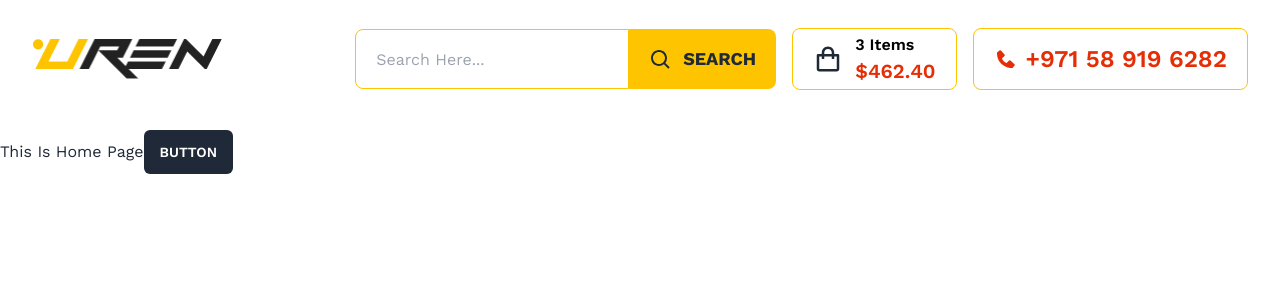
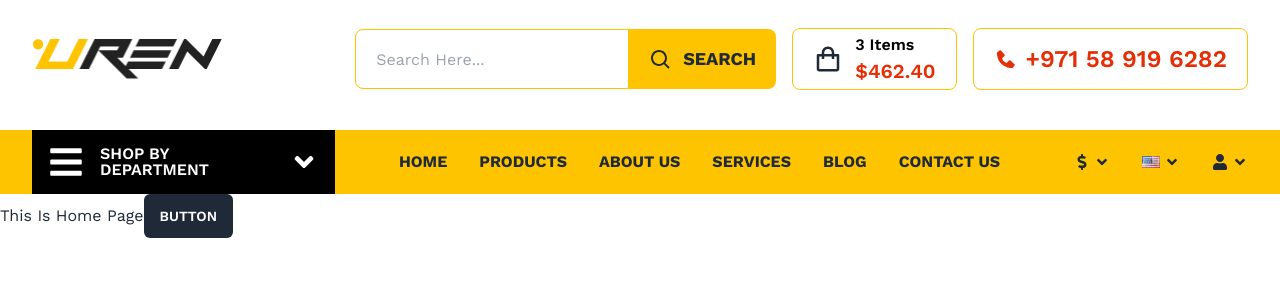
Before and after one commit to shahjalalhazari/Uren-Car-Accessories-Shop, a Next.js app: page / in a window 1280 px wide. Shown: the top 300 px of the page. Built offline with nearby package versions, Linux system fonts and the light colour scheme.

Commit message:
Bottom Navbar added.

```diff
--- /dev/null
+++ b/src/components/shared/Navbar/BottomNavbar.jsx
@@ -0,0 +1,147 @@
+"use client"
+import Image from "next/image";
+import Link from "next/link";
+import { FaBars, FaAngleDown, FaDollarSign, FaUser } from "react-icons/fa";
+
+const BottomNavbar = ({ navItems }) => {
+
+  return (
+    <div className="btm-nav-bg">
+      {/* Category Menu  */}
+      <div className="flex items-center gap-x-16">
+        <div className="relative group dropdown">
+          <div className="category-list-heading">
+            <FaBars className="text-4xl" />
+            <h2 className="category-list-heading-text">
+              <span>Shop By</span>
+              <br />
+              <span>Department</span>
+            </h2>
+            <FaAngleDown className="text-3xl" />
+          </div>
+
+          {/* Category List */}
+          <div className={`category-list`}>
+            <ul className="p-4 font-medium category-list-menu">
+              {categories.map((item) => (
+                <Link className="" key={item.title} href={item.path}>
+                  <li className="dropdown-list-item">{item.title}</li>
+                </Link>
+              ))}
+            </ul>
+          </div>
+        </div>
+
+        {/* Main Navigation */}
+        <div className="flex gap-8">
+          {navItems.map((item) => (
+            <Link
+              className="font-bold uppercase hover:text-secondary"
+              key={item.path}
+              href={item.path}
+            >
+              {item.title}
+            </Link>
+          ))}
+        </div>
+      </div>
+
+      {/* Navbar right part */}
+      <div className="flex items-center gap-x-8">
+        {/* Currency Dropdown */}
+        <div className="relative group dropdown">
+          <button className="flex gap-x-1 hover:cursor-pointer">
+            <FaDollarSign /> <FaAngleDown />
+          </button>
+          <ul className="dropdown-list">
+            <Link href="">
+              <li className="dropdown-list-item">$ US Dollar</li>
+            </Link>
+            <Link href="">
+              <li className="dropdown-list-item">£ Pound Sterling</li>
+            </Link>
+            <Link href="">
+              <li className="dropdown-list-item">€ EUR</li>
+            </Link>
+          </ul>
+        </div>
+
+        {/* Language Dropdown  */}
+        <div className="relative group dropdown">
+          <button className="flex items-center gap-x-1 hover:cursor-pointer">
+            <Image
+              src="/images/menu/icon/1.jpg"
+              width="18"
+              height="15"
+              alt="English"
+            />{" "}
+            <FaAngleDown />
+          </button>
+          <ul className="dropdown-list">
+            <li className="dropdown-list-item flex gap-x-2 hover:cursor-pointer">
+              <Image
+                src="/images/menu/icon/1.jpg"
+                width="20"
+                height="12"
+                alt="English"
+              />{" "}
+              English
+            </li>
+            <li className="dropdown-list-item flex gap-x-2 hover:cursor-pointer">
+              <Image
+                src="/images/menu/icon/2.jpg"
+                width="20"
+                height="12"
+                alt="English"
+              />{" "}
+              Français
+            </li>
+          </ul>
+        </div>
+
+        {/* User's Account */}
+        <div className="relative group dropdown">
+          <button className="flex items-center gap-x-1 hover:cursor-pointer">
+            <FaUser /> <FaAngleDown />
+          </button>
+          <ul className={"dropdown-list"}>
+            {/* REPLACE */}
+            <Link href="user/profile">
+              <li className="dropdown-list-item">Profile</li>
+            </Link>
+            {/* REPLACE */}
+            <Link href="user/logout">
+              <li className="dropdown-list-item">Logout</li>
+            </Link>
+          </ul>
+        </div>
+      </div>
+    </div>
+  );
+};
+
+export default BottomNavbar;
+
+
+const categories = [
+  {
+    title: "Tires",
+    path: "/",
+  },
+  {
+    title: "Spare Parts",
+    path: "/",
+  },
+  {
+    title: "Bumpers",
+    path: "/",
+  },
+  {
+    title: "Lights",
+    path: "/",
+  },
+  {
+    title: "Suspensions",
+    path: "/",
+  },
+];
--- a/src/components/shared/Navbar/Navbar.jsx
+++ b/src/components/shared/Navbar/Navbar.jsx
@@ -1,13 +1,43 @@
-import "./navbar.css"
-import TopNavbar from './TopNavbar';
+import BottomNavbar from "./BottomNavbar";
+import "./navbar.css";
+import TopNavbar from "./TopNavbar";
 
 const Navbar = () => {
-    return (
-        <div>
-            {/* Top Navbar */}
-            <TopNavbar/>
-        </div>
-    );
+  return (
+    <div>
+      {/* Top Navbar */}
+      <TopNavbar />
+      {/* Bottom Navbar */}
+      <BottomNavbar navItems={navItems} />
+    </div>
+  );
 };
 
 export default Navbar;
+
+const navItems = [
+  {
+    title: "HOME",
+    path: "/",
+  },
+  {
+    title: "Products",
+    path: "/shop/products",
+  },
+  {
+    title: "ABOUT US",
+    path: "/about",
+  },
+  {
+    title: "SERVICES",
+    path: "/services",
+  },
+  {
+    title: "BLOG",
+    path: "/blog",
+  },
+  {
+    title: "CONTACT US",
+    path: "/contact",
+  },
+];
--- a/src/components/shared/Navbar/TopNavbar.jsx
+++ b/src/components/shared/Navbar/TopNavbar.jsx
@@ -15,6 +15,7 @@ const TopNavbar = () => {
           />
         </Link>
         <ul className="flex gap-4">
+          {/* Search Box */}
           <form action="#" className="">
             <input
               type="text"
@@ -28,6 +29,7 @@ const TopNavbar = () => {
               </span>
             </button>
           </form>
+          {/* Cart Action Button */}
           <li className="nav-cart-btn">
             {/* REPLACE */}
             <Link href="/" className="">
@@ -40,6 +42,7 @@ const TopNavbar = () => {
               </div>
             </Link>
           </li>
+          {/* Phone Action Button */}
           <li className="nav-phone-btn">
             <Link href="tel://971589196282" className="nav-phone-num">
               <BiSolidPhone />
--- a/src/components/shared/Navbar/navbar.css
+++ b/src/components/shared/Navbar/navbar.css
@@ -23,3 +23,62 @@
 }
 
 /* ------------------------ */
+/* BOTTOM NAVBAR */
+.btm-nav-bg {
+    @apply bg-primary px-8 py-0 mt-5 flex justify-between items-center gap-x-10;
+}
+
+.category-list-heading {
+    @apply bg-[#000] cursor-pointer text-base-100 flex justify-between items-center py-[14px] px-4 transition-all ease-in-out duration-300;
+}
+
+.category-list-heading-text {
+    @apply uppercase flex-col font-semibold pl-4 pr-20 leading-none;
+}
+
+.category-list {
+    @apply absolute left-0 hidden w-full bg-base-100 shadow-lg border border-primary border-t-0 animate-fadeIn;
+    z-index: 100;
+}
+
+.dropdown:hover .category-list {
+    @apply block;
+}
+
+.dropdown-list {
+    @apply absolute right-0 hidden w-max bg-base-100 border border-primary border-t-0 p-3 shadow-lg animate-fadeIn;
+    z-index: 100;
+}
+
+.dropdown:hover .dropdown-list {
+    @apply block;
+
+}
+
+.dropdown-list-item {
+    @apply p-2
+}
+
+.dropdown-list-item:hover {
+    @apply bg-gray-100 text-secondary
+}
+
+/* FadeIn Animations */
+@keyframes fadeIn {
+    from {
+        opacity: 0;
+        transform: translateY(-10px);
+    }
+
+    to {
+        opacity: 1;
+        transform: translateY(0);
+    }
+}
+
+.animate-fadeIn {
+    animation: fadeIn 0.5s ease-in-out;
+    -webkit-animation: fadeIn 0.5s ease-in-out;
+}
+
+/* -------------------- */
```
